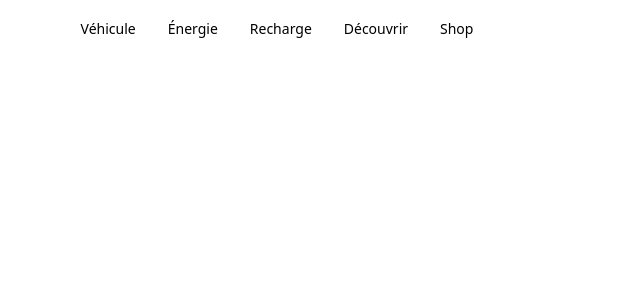
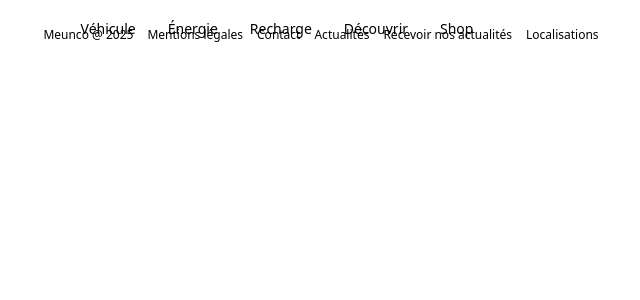
Before and after one commit to AntoineMeunier52/tesla-clone, a Nuxt app: page / in a window 1280 px wide. Shown: the top 300 px of the page, without its empty margins (319-959 px from the left). Built offline with nearby package versions, Linux system fonts and the light colour scheme.

Commit message:
footer layout

```diff
--- a/app/app.vue
+++ b/app/app.vue
@@ -1,9 +1,11 @@
-<script lang="ts"></script>
+<script lang="ts">
+import { NuxtLayout } from "#components";
+</script>
 
 <template>
-  <div>
+  <NuxtLayout>
     <NuxtPage />
-  </div>
+  </NuxtLayout>
 </template>
 
 <style scoped>
--- /dev/null
+++ b/app/layouts/default.vue
@@ -0,0 +1,114 @@
+<template>
+  <header class="top-bar-container">
+    <h1 class="top-bar-logo-container">
+      <a class="top-bar-logo-link"><SvgoLogo class="top-bar-logo" /></a>
+    </h1>
+    <ol class="top-bar-center-container">
+      <li class="top-bar-center-elem-center">
+        <a class="top-bar-center-elem"><span>Véhicule</span></a>
+      </li>
+      <li class="top-bar-center-elem-center">
+        <a class="top-bar-center-elem"><span>Énergie</span></a>
+      </li>
+      <li class="top-bar-center-elem-center">
+        <a class="top-bar-center-elem"><span>Recharge</span></a>
+      </li>
+      <li class="top-bar-center-elem-center">
+        <a class="top-bar-center-elem"><span>Découvrir</span></a>
+      </li>
+      <li class="top-bar-center-elem-center">
+        <a class="top-bar-center-elem"><span>Shop</span></a>
+      </li>
+    </ol>
+    <ol class="top-bar-end-container">
+      <li class="top-bar-end-elem-container">
+        <a class="top-bar-end-elem">
+          <SvgoQuestionMark class="top-bar-icon" />
+        </a>
+      </li>
+      <li class="top-bar-end-elem-container">
+        <a class="top-bar-end-elem">
+          <SvgoWorld class="top-bar-icon" />
+        </a>
+      </li>
+      <li class="top-bar-end-elem-container">
+        <a class="top-bar-end-elem top-bar-extra-margin">
+          <SvgoPeople class="top-bar-icon" />
+        </a>
+      </li>
+    </ol>
+  </header>
+  <main>
+    <slot></slot>
+  </main>
+  <footer class="footer-container">
+    <ol class="footer-container">
+      <li class="footer-elem"><span>Meunco @ 2025</span></li>
+      <li class="footer-elem"><a href="">Mentions légales</a></li>
+      <li class="footer-elem"><a href="">Contact</a></li>
+      <li class="footer-elem"><a href="">Actualités</a></li>
+      <li class="footer-elem"><a href="">Recevoir nos actualités</a></li>
+      <li><a href="">Localisations</a></li>
+    </ol>
+  </footer>
+</template>
+
+<script setup lang="ts"></script>
+
+<style scoped>
+.top-bar-container {
+  @apply flex flex-row w-full justify-between h-[56px] absolute;
+}
+
+.top-bar-logo-container {
+  @apply h-[56px] pl-[32px] flex items-center;
+}
+
+.top-bar-logo-link {
+  @apply px-[16px];
+}
+
+.top-bar-logo {
+  @apply text-[120px] leading-[48px] m-0;
+}
+
+.top-bar-center-container {
+  @apply flex flex-row items-center;
+}
+
+.top-bar-center-elem-container {
+  @apply font-Roboto;
+}
+
+.top-bar-center-elem {
+  @apply px-[16px] text-[14px] font-normal;
+}
+
+.top-bar-end-container {
+  @apply pr-[32px] flex flex-row items-center;
+}
+
+.top-bar-end-elem-container {
+  @apply text-[24px] flex items-center justify-center;
+}
+
+.top-bar-end-elem {
+  @apply h-[32px] w-[32px] mr-[4px] flex items-center justify-center;
+}
+
+.top-bar-icon {
+  @apply m-0;
+}
+
+.top-bar-extra-margin {
+  @apply mr-[16px];
+}
+
+.footer-container {
+  @apply flex flex-row w-full h-[70px] justify-center items-center text-[12px];
+}
+
+.footer-elem {
+  @apply mr-[14px];
+}
+</style>
--- a/app/pages/index.vue
+++ /dev/null
@@ -1,93 +0,0 @@
-<template>
-  <header class="top-bar-container">
-    <h1 class="top-bar-logo-container">
-      <a class="top-bar-logo-link"><SvgoLogo class="top-bar-logo" /></a>
-    </h1>
-    <ol class="top-bar-center-container">
-      <li class="top-bar-center-elem-center">
-        <a class="top-bar-center-elem"><span>Véhicule</span></a>
-      </li>
-      <li class="top-bar-center-elem-center">
-        <a class="top-bar-center-elem"><span>Énergie</span></a>
-      </li>
-      <li class="top-bar-center-elem-center">
-        <a class="top-bar-center-elem"><span>Recharge</span></a>
-      </li>
-      <li class="top-bar-center-elem-center">
-        <a class="top-bar-center-elem"><span>Découvrir</span></a>
-      </li>
-      <li class="top-bar-center-elem-center">
-        <a class="top-bar-center-elem"><span>Shop</span></a>
-      </li>
-    </ol>
-    <ol class="top-bar-end-container">
-      <li class="top-bar-end-elem-container">
-        <a class="top-bar-end-elem">
-          <SvgoQuestionMark class="top-bar-icon" />
-        </a>
-      </li>
-      <li class="top-bar-end-elem-container">
-        <a class="top-bar-end-elem">
-          <SvgoWorld class="top-bar-icon" />
-        </a>
-      </li>
-      <li class="top-bar-end-elem-container">
-        <a class="top-bar-end-elem top-bar-extra-margin">
-          <SvgoPeople class="top-bar-icon" />
-        </a>
-      </li>
-    </ol>
-  </header>
-</template>
-
-<script setup lang="ts"></script>
-
-<style scoped>
-.top-bar-container {
-  @apply flex flex-row w-full justify-between h-[56px] absolute;
-}
-
-.top-bar-logo-container {
-  @apply h-[56px] pl-[32px] flex items-center;
-}
-
-.top-bar-logo-link {
-  @apply px-[16px];
-}
-
-.top-bar-logo {
-  @apply text-[120px] leading-[48px] m-0;
-}
-
-.top-bar-center-container {
-  @apply flex flex-row items-center;
-}
-
-.top-bar-center-elem-container {
-  @apply font-Roboto;
-}
-
-.top-bar-center-elem {
-  @apply px-[16px] text-[14px] font-normal;
-}
-
-.top-bar-end-container {
-  @apply pr-[32px] flex flex-row items-center;
-}
-
-.top-bar-end-elem-container {
-  @apply text-[24px] flex items-center justify-center;
-}
-
-.top-bar-end-elem {
-  @apply h-[32px] w-[32px] mr-[4px] flex items-center justify-center;
-}
-
-.top-bar-icon {
-  @apply m-0;
-}
-
-.top-bar-extra-margin {
-  @apply mr-[16px];
-}
-</style>
```
